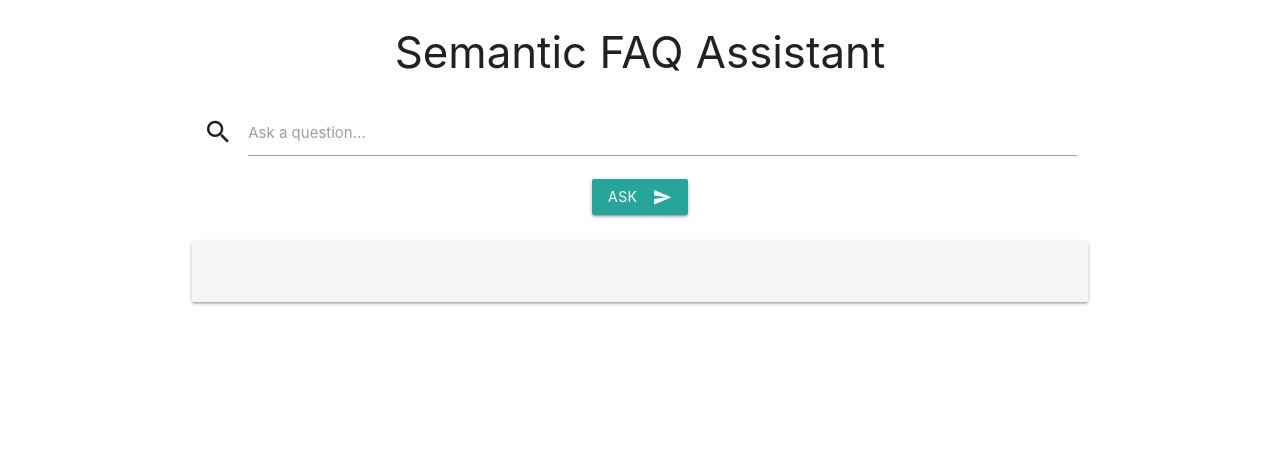
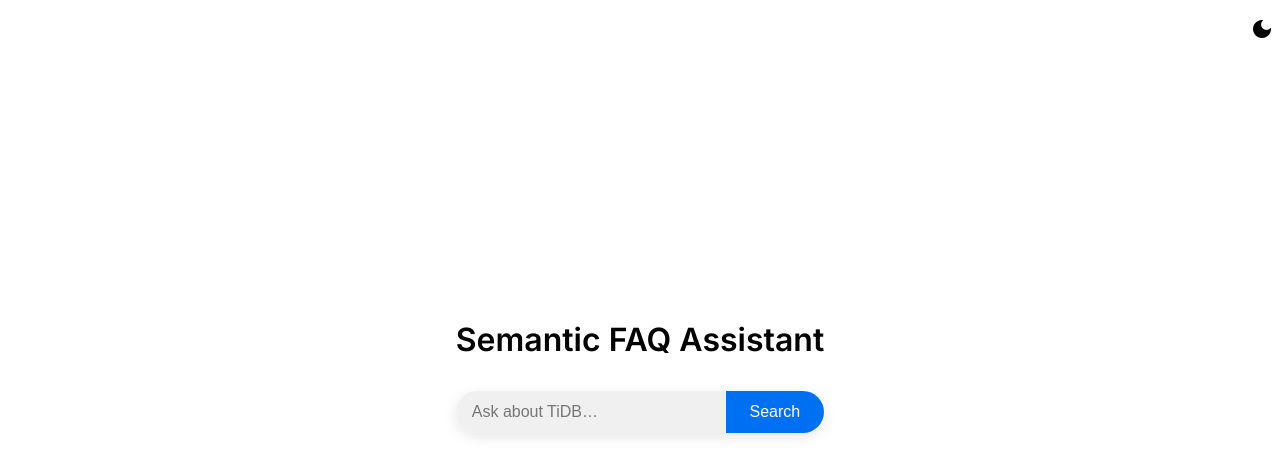
Before and after one commit to RealChrisSean/semantic-qna, a plain HTML site: page index.html in a window 1280 px wide. Drawn offline with nearby package versions, Linux system fonts and the light colour scheme.

Commit message:
feat(ui): updated css & added dark/light mode

```diff
--- a/index.html
+++ b/index.html
@@ -3,51 +3,145 @@
 <head>
   <meta charset="UTF-8"/>
   <title>Semantic FAQ Assistant</title>
-  <!-- Import Google Icon Font for Materialize -->
+  <link href="https://fonts.googleapis.com/css2?family=Inter:wght@400;600&display=swap" rel="stylesheet">
+  <style>
+    :root {
+      --bg-light: #fff;
+      --bg-dark: #000;
+      --fg-light: #000;
+      --fg-dark: #fff;
+      --input-bg-light: #f0f0f0;
+      --input-bg-dark: #111;
+      --accent: #0070f3;
+    }
+    [data-theme="light"] {
+      background-color: var(--bg-light);
+      color: var(--fg-light);
+    }
+    [data-theme="dark"] {
+      background-color: var(--bg-dark);
+      color: var(--fg-dark);
+    }
+    html, body {
+      margin: 0;
+      padding: 0;
+      height: 100%;
+      width: 100%;
+      font-family: 'Inter', sans-serif;
+    }
+    body {
+      display: flex;
+      flex-direction: column;
+      align-items: center;
+      justify-content: center;
+    }
+    header {
+      position: absolute;
+      top: 0;
+      width: 100%;
+      display: flex;
+      justify-content: flex-end;
+      padding: 1rem;
+    }
+    #theme-toggle {
+      background: none;
+      border: none;
+      cursor: pointer;
+      font-size: 1.5rem;
+      color: inherit;
+    }
+    main {
+      flex: 1;
+      display: flex;
+      align-items: center;
+      justify-content: center;
+      flex-direction: column;
+      text-align: center;
+      gap: 2rem;
+    }
+    h1 {
+      margin: 0;
+      font-size: 2rem;
+      font-weight: 600;
+    }
+    .search-container {
+      display: flex;
+      width: 100%;
+      max-width: 600px;
+      box-shadow: 0 4px 14px rgba(0,0,0,0.1);
+      border-radius: 9999px;
+      overflow: hidden;
+    }
+    .search-container input {
+      flex: 1;
+      border: none;
+      padding: 0.75rem 1rem;
+      font-size: 1rem;
+      background: var(--input-bg-light);
+      color: var(--fg-light);
+    }
+    [data-theme="dark"] .search-container input {
+      background: var(--input-bg-dark);
+      color: var(--fg-dark);
+    }
+    .search-container button#ask {
+      background: var(--accent);
+      color: #fff;
+      border: none;
+      padding: 0 1.5rem;
+      font-size: 1rem;
+      cursor: pointer;
+    }
+    #out {
+      margin-top: 1rem;
+      white-space: pre-wrap;
+      max-width: 600px;
+      text-align: left;
+    }
+  </style>
   <link href="https://fonts.googleapis.com/icon?family=Material+Icons" rel="stylesheet">
-  <!-- Compiled and minified Materialize CSS -->
-  <link href="https://cdnjs.cloudflare.com/ajax/libs/materialize/1.0.0/css/materialize.min.css" rel="stylesheet">
-  <!-- Responsive viewport -->
-  <meta name="viewport" content="width=device-width, initial-scale=1.0"/>
 </head>
-<body>
-  <div class="container">
-    <h3 class="center-align">Semantic FAQ Assistant</h3>
-    <div class="row">
-      <div class="input-field col s12">
-        <i class="material-icons prefix">search</i>
-        <input id="q" type="text" class="validate" />
-        <label for="q">Ask a question…</label>
-      </div>
-      <div class="col s12 center-align">
-        <button id="ask" class="btn waves-effect waves-light">
-          Ask
-          <i class="material-icons right">send</i>
-        </button>
-      </div>
+<body data-theme="light">
+  <header>
+    <button id="theme-toggle" aria-label="Toggle theme">
+      <span id="theme-icon" class="material-icons">dark_mode</span>
+    </button>
+  </header>
+  <main>
+    <h1>Semantic FAQ Assistant</h1>
+    <div class="search-container">
+      <input id="q" type="text" placeholder="Ask about TiDB…" />
+      <button id="ask">Search</button>
     </div>
-    <div class="row">
-      <div id="out" class="col s12 card-panel grey lighten-4" style="min-height: 60px;"></div>
-    </div>
-  </div>
-  <!-- Compiled and minified Materialize JavaScript -->
-  <script src="https://cdnjs.cloudflare.com/ajax/libs/materialize/1.0.0/js/materialize.min.js"></script>
+    <div id="out"></div>
+  </main>
   <script>
+    const root = document.documentElement;
+    const themeToggle = document.getElementById('theme-toggle');
+    const themeIcon = document.getElementById('theme-icon');
+    themeToggle.addEventListener('click', () => {
+      const current = root.getAttribute('data-theme');
+      const next = current === 'light' ? 'dark' : 'light';
+      root.setAttribute('data-theme', next);
+      themeIcon.textContent = next === 'light' ? 'dark_mode' : 'light_mode';
+    });
+
+    // Query handler
     document.getElementById('ask').onclick = async () => {
-      const question = document.getElementById('q').value;
-      if (!question) return;
+      const q = document.getElementById('q').value;
+      if (!q) return;
       const res = await fetch('/query', {
         method: 'POST',
         headers: {'Content-Type': 'application/json'},
-        body: JSON.stringify({ question })
+        body: JSON.stringify({ question: q })
       });
+      const out = document.getElementById('out');
       if (!res.ok) {
-        document.getElementById('out').textContent = 'No match found.';
+        out.textContent = 'No match found.';
         return;
       }
-      const { question: q, answer } = await res.json();
-      document.getElementById('out').textContent =
-        `Closest Q: ${q}\nAnswer: ${answer}`;
+      const { question, answer } = await res.json();
+      out.textContent = `Closest Q: ${question}\nAnswer: ${answer}`;
     };
   </script>
 </body>
```
